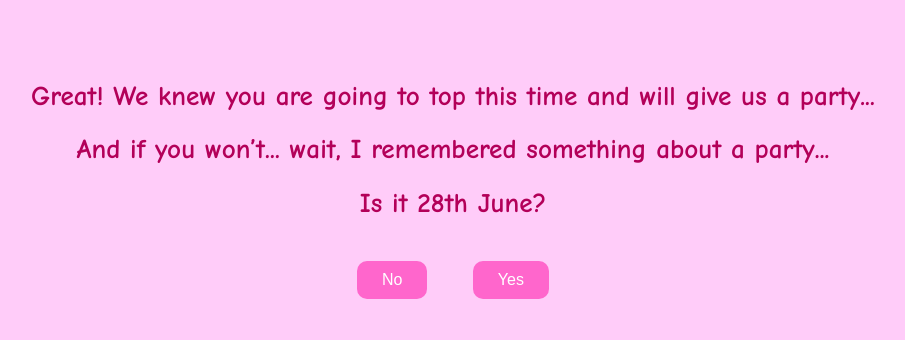
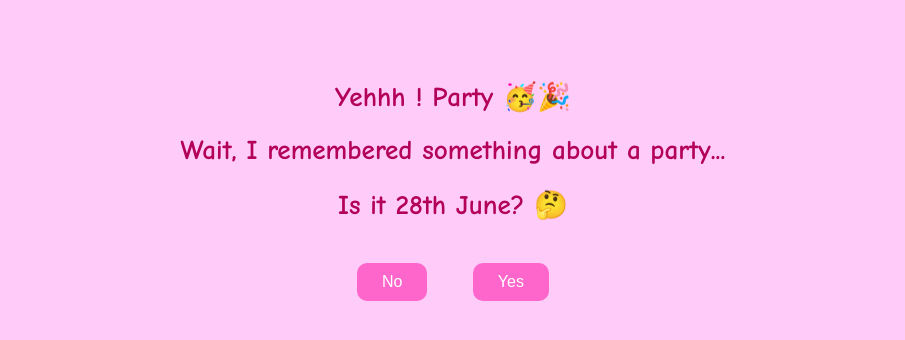
Before and after one commit to hitaghera/zeel-birthday, a plain HTML site: page page2.html in a window 1280 px wide. Shown: the whole page, without its empty margins (187-1092 px from the left). Drawn offline with Linux system fonts and the light colour scheme.

Commit message:
Update page2.html

```diff
--- a/page2.html
+++ b/page2.html
@@ -31,9 +31,9 @@
   </style>
 </head>
 <body>
-  <h2>Great! We knew you are going to top this time and will give us a party...</h2>
-  <h2>And if you won’t... wait, I remembered something about a party...</h2>
-  <h2>Is it 28th June?</h2>
+  <h2>Yehhh ! Party 🥳🎉</h2>
+  <h2>Wait, I remembered something about a party...</h2>
+  <h2>Is it 28th June? 🤔</h2>
   <button onclick="location.href='page2.html'">No</button>
   <button onclick="location.href='page3.html'">Yes</button>
 </body>
```
